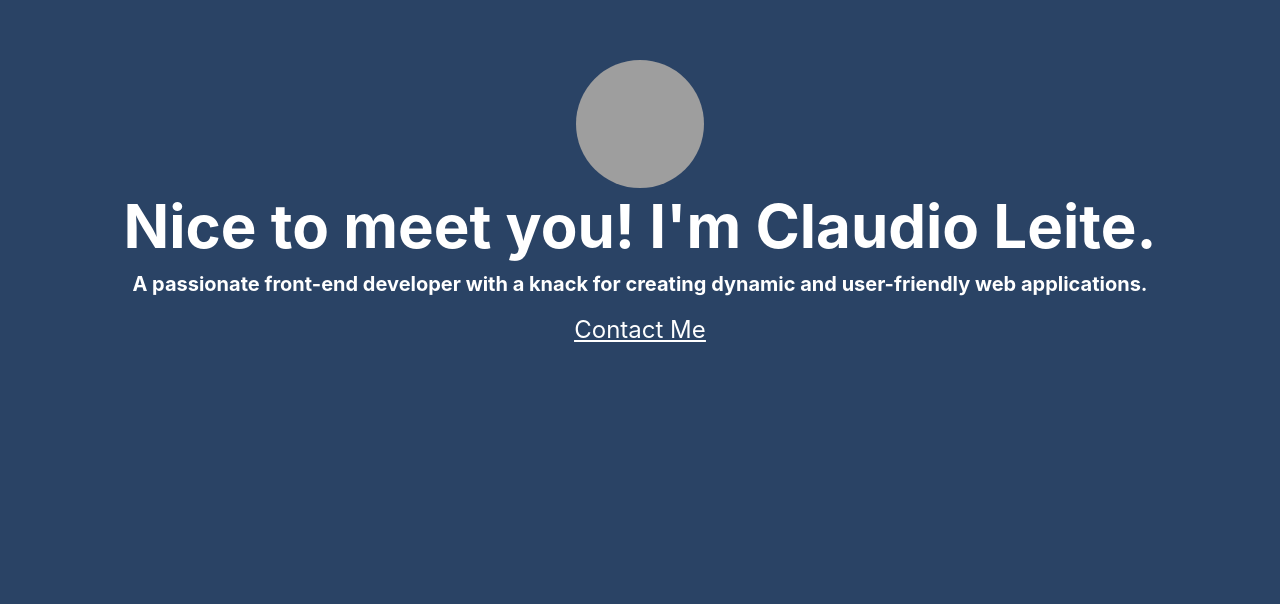
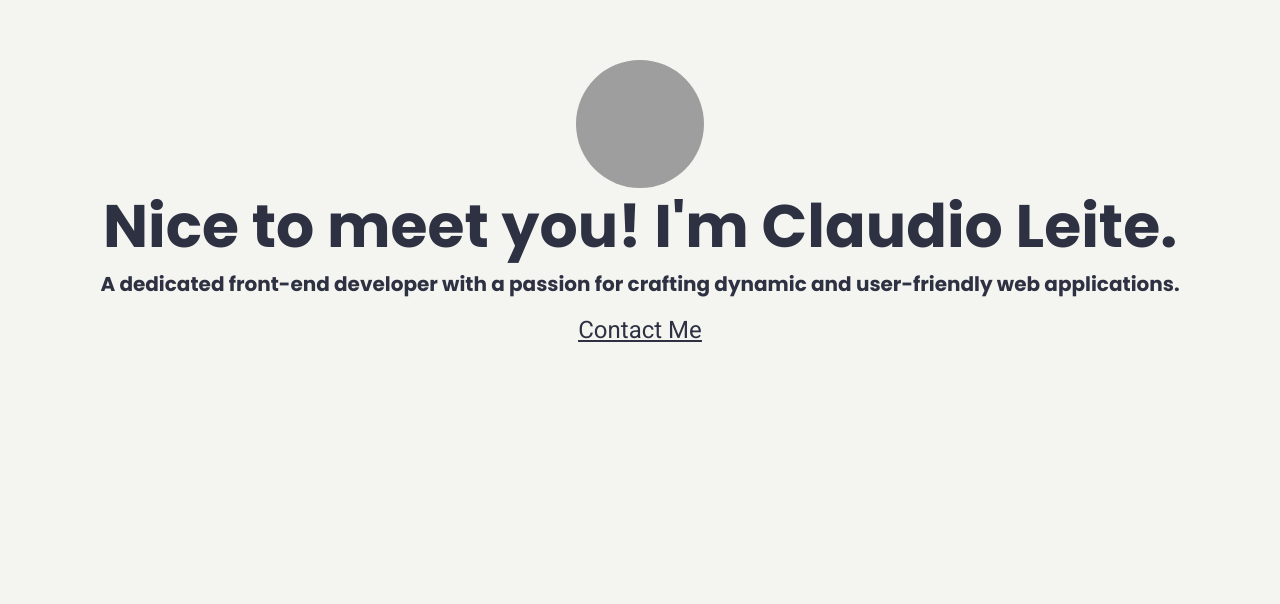
Before and after one commit to claudiooleite/Portfolio, a React (Create React App) app: page / in a window 1280 px wide. Shown: the part 196-800 px from the top of the page. Built offline with nearby package versions, Linux system fonts and the light colour scheme; grey boxes are pictures that could not be loaded.

Commit message:
fonts and color palet updated

```diff
--- a/public/index.html
+++ b/public/index.html
@@ -31,6 +31,14 @@
 
     <link rel="apple-touch-icon" href="%PUBLIC_URL%/logo192.png" />
     <link rel="manifest" href="%PUBLIC_URL%/manifest.json" />
+    <link
+      rel="stylesheet"
+      href="https://fonts.googleapis.com/css2?family=Roboto:wght@400;500;700&display=swap"
+    />
+    <link
+      rel="stylesheet"
+      href="https://fonts.googleapis.com/css2?family=Poppins:wght@400;500;700&display=swap"
+    />
 
     <title>Claudio's Portfolio</title>
   </head>
--- a/src/App.js
+++ b/src/App.js
@@ -1,4 +1,3 @@
-import { ChakraProvider } from "@chakra-ui/react";
 import Header from "./components/Header";
 import LandingSection from "./components/LandingSection";
 import ProjectsSection from "./components/ProjectsSection";
@@ -6,14 +5,11 @@ import ContactMeSection from "./components/ContactMeSection";
 import Footer from "./components/Footer";
 import { AlertProvider } from "./context/alertContext";
 import Alert from "./components/Alert";
-import { FontAwesomeIcon } from "@fortawesome/react-fontawesome";
 import { socials } from "./components/Header";
 import AboutMe from "./components/AboutMe";
-import "./styles/global.css";
 
 function App() {
   return (
-    <ChakraProvider>
       <AlertProvider>
         <main>
           <Header socials={socials} />
@@ -25,7 +21,6 @@ function App() {
           <Alert />
         </main>
       </AlertProvider>
-    </ChakraProvider>
   );
 }
 
--- a/src/components/AboutMe.js
+++ b/src/components/AboutMe.js
@@ -19,7 +19,7 @@ function AboutMe() {
 
         <Text mt={4}>
           To improve my skills even further, I completed the{" "}
-          <Badge colorScheme="blue">
+          <Badge color="coral">
             Meta Front-End Professional Certification
           </Badge>
           . This course helped me learn modern frameworks and advanced topics. I
--- a/src/components/ContactMeSection.js
+++ b/src/components/ContactMeSection.js
@@ -59,7 +59,7 @@ const LandingSection = () => {
   return (
     <FullScreenSection
       isDarkBackground
-      backgroundColor="#512DA8"
+      backgroundColor="lightGray"
       py={16}
       spacing={8}
     >
@@ -69,8 +69,9 @@ const LandingSection = () => {
         alignItems="flex-start"
         paddingRight={isLargerThan768 ? "3.75em" : "1.25em"}
         paddingLeft={isLargerThan768 ? "3.75em" : "1.25em"}
+        color="gunmetal"
       >
-        <Heading as="h1" id="contactme-section">
+        <Heading as="h1" id="contactme-section" color="gunmetal">
           Contact me
         </Heading>
         <Box p={6} rounded="md" w="100%">
@@ -125,7 +126,7 @@ const LandingSection = () => {
               </FormControl>
               <Button
                 type="submit"
-                colorScheme="purple"
+                bg="coral"
                 width="full"
                 isLoading={isLoading}
               >
--- a/src/components/Footer.js
+++ b/src/components/Footer.js
@@ -1,9 +1,9 @@
 import React from "react";
-import {Box, Flex} from "@chakra-ui/react";
+import { Box, Flex } from "@chakra-ui/react";
 
 const Footer = () => {
   return (
-    <Box backgroundColor="#18181b">
+    <Box backgroundColor="gunmetal">
       <footer>
         <Flex
           margin="0 auto"
@@ -13,8 +13,16 @@ const Footer = () => {
           alignItems="center"
           maxWidth="1024px"
           height={16}
+          fontSize={{ base: "16px", md: "24px", lg: "28px" }}
         >
-          <p>Claudio • © 2024</p>
+          <p
+            style={{
+              color: "white",
+              fontFamily: "'Poppins', sans-serif",
+            }}
+          >
+            Claudio    •    ©    2024
+          </p>
         </Flex>
       </footer>
     </Box>
--- a/src/components/Header.js
+++ b/src/components/Header.js
@@ -7,7 +7,7 @@ import {
   faStackOverflow,
 } from "@fortawesome/free-brands-svg-icons";
 import { faEnvelope } from "@fortawesome/free-solid-svg-icons";
-import { Box, HStack, useMediaQuery } from "@chakra-ui/react";
+import { Box, HStack, useMediaQuery, Link} from "@chakra-ui/react";
 
 export const socials = [
   {
@@ -75,7 +75,7 @@ const Header = ({ socials }) => {
       transitionProperty="transform"
       transitionDuration=".3s"
       transitionTimingFunction="ease-in-out"
-      backgroundColor="#18181b"
+      backgroundColor={"gunmetal"}
     >
       <Box color="white" maxWidth="1280px" margin="0 auto">
         <HStack
@@ -88,20 +88,15 @@ const Header = ({ socials }) => {
         >
           <nav>
             <HStack spacing={16}>
-              {/* <a href="/#contact-me" onClick={handleClick("contactme")}>
-                <span>Contact Me</span>
-              </a>
-              <a href="/#projects" onClick={handleClick("projects")}>
-                <span>Projects</span>
-              </a> */}
-
-              <a
+              <Link
                 href="/#about-me"
                 onClick={handleClick("aboutme")}
-                style={{ fontSize: "28px" }}
+                fontSize={{ base: "16px", md: "24px", lg: "28px" }}
+                color="white"
+                fontFamily="'Poppins', sans-serif"
               >
                 claudioleite
-              </a>
+              </Link>
             </HStack>
           </nav>
           <nav>
@@ -113,7 +108,11 @@ const Header = ({ socials }) => {
                   target="_blank"
                   rel="noopener noreferrer"
                 >
-                  <FontAwesomeIcon icon={icon} size="2x" key={url} />
+                  <FontAwesomeIcon
+                    icon={icon}
+                    size={isLargerThan768 ? "xl" : "md"}
+                    key={url}
+                  />
                 </a>
               ))}
             </HStack>
--- a/src/components/LandingSection.js
+++ b/src/components/LandingSection.js
@@ -5,7 +5,7 @@ import image from '../images/claudio-linkedin.jpg'
 
 const greeting = "Nice to meet you! I'm Claudio Leite.";
 const bio =
-  "A passionate front-end developer with a knack for creating dynamic and user-friendly web applications. ";
+  "A dedicated front-end developer with a passion for crafting dynamic and user-friendly web applications.";
 
 const LandingSection = () => {
   const handleClick = (anchor) => () => {
@@ -22,7 +22,7 @@ const LandingSection = () => {
     <FullScreenSection
       justifyContent="center"
       isDarkBackground
-      backgroundColor="#2A4365"
+      backgroundColor="lightGray"
     >
       <VStack spacing={4}>
         <VStack textAlign="center">
@@ -32,17 +32,17 @@ const LandingSection = () => {
             src={image}
             alt="Profile Picture"
           />
-          <Heading as="h1" size="3xl">
+          <Heading as="h1" size="3xl" color="gunmetal">
             {greeting}
           </Heading>
         </VStack>
-        <VStack spacing={6} textAlign="center">
+        <VStack spacing={6} textAlign="center" color="gunmetal">
           <Heading as="h4" size="md">
             {bio}
           </Heading>
         </VStack>
         <VStack>
-          <Text as="u" fontSize="2xl">
+          <Text as="u" fontSize="2xl" color="gunmetal">
             <a href="/#contact-me" onClick={handleClick("contactme")}>
               <span>Contact Me</span>
             </a>
--- a/src/components/ProjectsSection.js
+++ b/src/components/ProjectsSection.js
@@ -39,7 +39,7 @@ const ProjectsSection = () => {
   const [isLargerThan768] = useMediaQuery("(min-width: 768px)");
   return (
     <FullScreenSection
-      backgroundColor="#14532d"
+      backgroundColor="paynesGray"
       isDarkBackground
       p={8}
       alignItems="flex-start"
--- a/src/index.js
+++ b/src/index.js
@@ -1,15 +1,18 @@
-import React from 'react';
-import ReactDOM from 'react-dom/client';
-import './index.css';
-import App from './App';
-import reportWebVitals from './reportWebVitals';
+import React from "react";
+import ReactDOM from "react-dom/client";
+import "./index.css";
+import App from "./App";
+import reportWebVitals from "./reportWebVitals";
+import theme from "./styles/theme";
+import { ChakraProvider } from "@chakra-ui/react";
 
-const root = ReactDOM.createRoot(document.getElementById('root'));
+const root = ReactDOM.createRoot(document.getElementById("root"));
 root.render(
-  <React.StrictMode>
-    <App />
-  </React.StrictMode>
+  <ChakraProvider theme={theme}>
+    <React.StrictMode>
+      <App />
+    </React.StrictMode>
+  </ChakraProvider>
 );
 
-
 reportWebVitals();
--- /dev/null
+++ b/src/styles/theme.js
@@ -0,0 +1,66 @@
+// theme.js
+import { extendTheme } from "@chakra-ui/react";
+
+const theme = extendTheme({
+  fonts: {
+    heading: "Poppins, sans-serif",
+    body: "Roboto, sans-serif",
+    subheading: "Roboto, sans-serif",
+  },
+  colors: {
+    gunmetal: "#2d3142ff",
+    silver: "#bfc0c0ff",
+    white: "#ffffffff",
+    coral: "#ef8354ff",
+    paynesGray: "#4f5d75ff",
+    lightGray: "#F4F5F0",
+  },
+  components: {
+    Button: {
+      baseStyle: {
+        fontWeight: "bold",
+        borderRadius: "8px",
+      },
+      variants: {
+        primary: {
+          bg: "coral",
+          color: "white",
+          _hover: {
+            bg: "paynesGray",
+          },
+        },
+        secondary: {
+          bg: "transparent",
+          borderColor: "coral",
+          color: "coral",
+          _hover: {
+            bg: "coral",
+            color: "white",
+          },
+        },
+      },
+    },
+    Input: {
+      baseStyle: {
+        field: {
+          bg: "white",
+          borderColor: "silver",
+          _focus: {
+            borderColor: "coral",
+          },
+        },
+      },
+    },
+    Textarea: {
+      baseStyle: {
+        bg: "white",
+        borderColor: "silver",
+        _focus: {
+          borderColor: "coral",
+        },
+      },
+    },
+  },
+});
+
+export default theme;
```
Also changed, not shown: src/styles/global.css (deleted), src/styles/uikit.txt (added).
